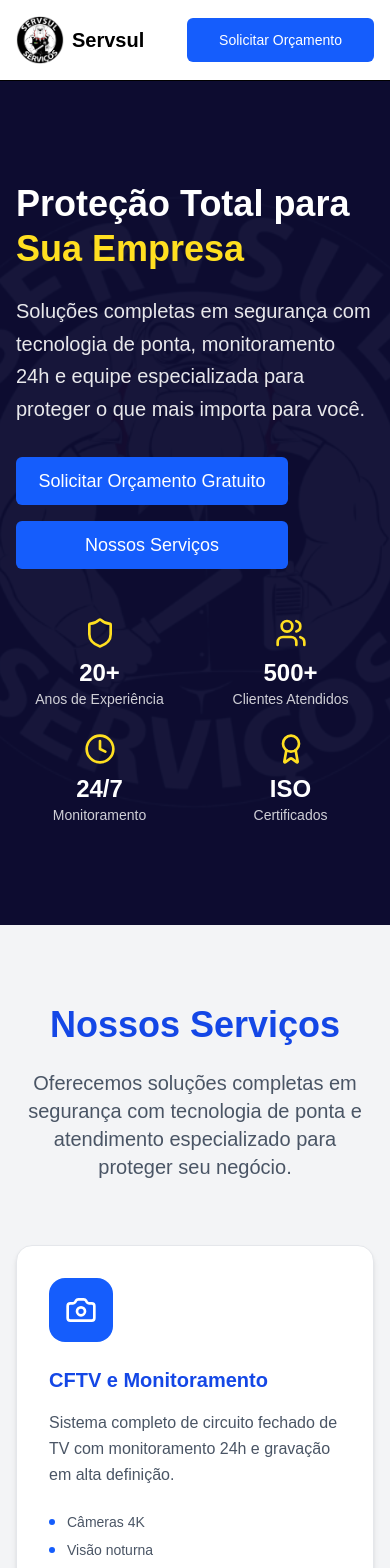
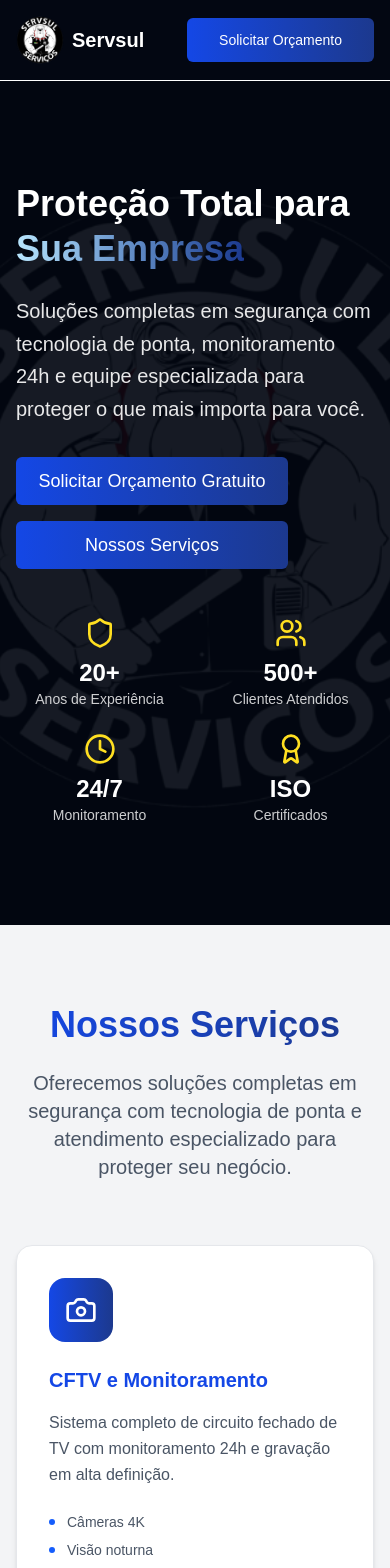
Before and after one commit to LeonardoDorneles/websiteServsul, a Next.js app: page / in a window 390 px wide. Shown: the top 1568 px of the page. Built offline with nearby package versions, Linux system fonts and the light colour scheme.

Commit message:
Projeto 90% finalizado, apenas restas alterações de texto e algumas cores.

```diff
--- a/src/app/layout.js
+++ b/src/app/layout.js
@@ -10,6 +10,7 @@ export default function RootLayout({ children }) {
   return (
     <html lang="en">
       <body>
+        {children}
         <Header />
         <Hero />
         <Services />
@@ -17,7 +18,7 @@ export default function RootLayout({ children }) {
         <Contacts />
 
 
-        {children}
+
       </body>
     </html>
   );
--- a/src/components/contacts.js
+++ b/src/components/contacts.js
@@ -5,7 +5,7 @@ const Contacts = () => {
     <section id="contato" className="py-20 bg-gray-100">
       <div className="container mx-auto px-4">
         <div className="text-center mb-8 animate-fade-in">
-          <h2 className="text-4xl md:text-5xl font-bold text-blue-700 mb-6">
+          <h2 className="text-4xl md:text-5xl font-bold bg-gradient-to-r from-blue-700 to-blue-900 bg-clip-text text-transparent mb-6">
             Entre em Contato
           </h2>
           <p className="text-xl text-gray-600 max-w-3xl mx-auto">
@@ -22,9 +22,9 @@ const Contacts = () => {
                 Informações de Contato
               </h3>
 
-              <div className="grid grid-cols-1 md:grid-cols-2 gap-x-72 gap-y-6"> {/* md:grid-cols-2 para duas colunas em telas médias+ */}
+              <div className="grid grid-cols-1 md:grid-cols-2 gap-x-60 gap-y-6"> {/* md:grid-cols-2 para duas colunas em telas médias+ */}
                 <div className="flex items-start space-x-4">
-                  <div className="flex items-center justify-center w-12 h-12 bg-blue-600 rounded-xl">
+                  <div className="flex items-center justify-center w-12 h-12 bg-gradient-to-r from-blue-700 to-blue-900 text-white  rounded-xl">
                     <Phone className="h-6 w-6 text-white" />
                   </div>
                   <div>
@@ -36,7 +36,7 @@ const Contacts = () => {
                 </div>
 
                 <div className="flex items-start space-x-4">
-                  <div className="flex items-center justify-center w-12 h-12 bg-blue-600 rounded-xl">
+                  <div className="flex items-center justify-center w-12 h-12 bg-gradient-to-r from-blue-700 to-blue-900 text-white  rounded-xl">
                     <Mail className="h-6 w-6 text-white" />
                   </div>
                   <div>
@@ -46,21 +46,21 @@ const Contacts = () => {
                 </div>
 
                 <div className="flex items-start space-x-4">
-                  <div className="flex items-center justify-center w-12 h-12 bg-blue-600 rounded-xl">
+                  <div className="flex items-center justify-center w-12 h-12 bg-gradient-to-r from-blue-700 to-blue-900 text-white  rounded-xl">
                     <MapPin className="h-6 w-6 text-white" />
                   </div>
                   <div>
                     <h4 className="font-semibold text-gray-900 mb-1">Endereço</h4>
                     <p className="text-gray-600">
-                      Rua da Segurança, 123<br />
-                      Centro - São Paulo, SP<br />
-                      CEP: 01000-000
+                      Rua Benjamin Constant, 1177<br />
+                      Santo Antônio - Uruguaiana, RS<br />
+                      CEP: 97502-126
                     </p>
                   </div>
                 </div>
 
                 <div className="flex items-start space-x-4">
-                  <div className="flex items-center justify-center w-12 h-12 bg-blue-600 rounded-xl">
+                  <div className="flex items-center justify-center w-12 h-12 bg-gradient-to-r from-blue-700 to-blue-900 text-white  rounded-xl">
                     <Clock className="h-6 w-6 text-white" />
                   </div>
                   <div>
--- a/src/components/header.js
+++ b/src/components/header.js
@@ -1,17 +1,16 @@
 import { Phone, Mail } from "lucide-react";
 import { Button } from "@/components/ui/button";
 import Image from "next/image";
-import Link from "next/link";
+import Link from "next/link"; // Já importado, ótimo!
 
 export function Header() {
   const whatsappNumber = "5555984144818";
-  const whatsappMessage = encodeURIComponent("Ola, gostaria de solicitar um orçamento para a minha empresa.");
+  const whatsappMessage = encodeURIComponent("Olá, gostaria de solicitar um orçamento para a minha empresa.");
 
   const whatsappLink = `https://wa.me/${whatsappNumber}?text=${whatsappMessage}`;
 
-
   return (
-    <header className="w-full bg-background border-b border-border shadow-card">
+    <header className="w-full bg-gray-950 text-white border-b border-border shadow-card">
       <div className="container mx-auto px-4">
         <div className="hidden md:flex items-center justify-between py-2 text-sm text-muted-foreground border-b border-border/50">
           <div className="flex items-center space-x-6">
@@ -24,20 +23,23 @@ export function Header() {
               <span>servsul.ps@gmail.com</span>
             </div>
           </div>
-          <div className="text-xs">
+          <div>
             Atendimento 24h • Monitoramento 24/7
           </div>
         </div>
 
         <nav className="flex items-center justify-between py-4">
           <div className="flex items-center space-x-2">
-            <Image
-              src="/img/logoPNG.png"
-              alt="Logo Servsul"
-              width={96}
-              height={96}
-              className="h-12 w-12 object-contain"
-            />
+            {/* <--- ALTERAÇÃO AQUI: Envolver a Image com Link */}
+            <Link href="#" passHref>
+              <Image
+                src="/img/logoPNG.png"
+                alt="Logo Servsul" // Melhorar o alt text para acessibilidade
+                width={96}
+                height={96}
+                className="h-12 w-12 object-contain cursor-pointer" // Adicionar cursor-pointer para indicar que é clicável
+              />
+            </Link>
             <span className="text-xl font-bold text-primary">Servsul</span>
           </div>
 
--- a/src/components/hero.js
+++ b/src/components/hero.js
@@ -11,7 +11,7 @@ export function Hero() {
 
 
   return (
-    <section id="sobrenos" className="relative min-h-screen flex items-center bg-indigo-700 overflow-hidden">
+    <section id="sobrenos" className="relative min-h-screen flex items-center bg-gray-950 overflow-hidden">
       {/* Background Image */}
       <div className="absolute inset-0 z-0">
         <Image
@@ -22,16 +22,16 @@ export function Hero() {
           className="w-full h-full object-cover opacity-20"
           sizes="(max-width: 768px) 100vw, (max-width: 1200px) 50vw, 33vw"
         />
-        <div className="absolute inset-0 bg-gray-950 opacity-80"></div>
+        <div className="absolute inset-0 bg-gray-950 opacity-60"></div>
       </div>
 
       <div className="container mx-auto px-4 relative z-10">
         <div className="grid lg:grid-cols-2 gap-12 items-center">
           <div className="text-white animate-fade-in">
             <h1 className="text-4xl md:text-6xl font-bold leading-tight mb-6">
-              Proteção Total para
-              <span className="text-yellow-300"> Sua Empresa</span>
-            </h1>
+            Proteção Total para
+            <span className="bg-gradient-to-r from-sky-200 to-blue-900 bg-clip-text text-transparent text-shadow-glow"> Sua Empresa</span>
+          </h1>
             <p className="text-xl text-white/90 mb-8 leading-relaxed">
               Soluções completas em segurança com tecnologia de ponta,
               monitoramento 24h e equipe especializada para proteger
--- a/src/components/location.js
+++ b/src/components/location.js
@@ -1,21 +1,24 @@
-
-
 export function Location(){
     return(
         <section id="localizacao" className="py-20 bg-gray-100">
-            <div className="container bg-white mx-auto px-4 rounded-4xl p-1 pl-24 pr-24">
-                <div className="text-center mb-16 animate-fade-in">
-                    <h2 className="text-4xl md:text-5xl font-bold text-blue-700 mb-6 pt-3">
-                    Localização
+            <div className="container mx-auto px-4">
+                <div className="text-center mb-12 animate-fade-in">
+                    <h2 className="text-4xl md:text-5xl font-bold bg-gradient-to-r from-blue-700 to-blue-900 bg-clip-text text-transparent mb-4">
+                        Localização
                     </h2>
-                    <p className="text-xl text-gray-600 max-w-4xl mx-auto pb-1">
-                    Nosso escritório está localizado na Rua Benjamin Constant, nº 1177, em Uruguaiana – RS.
+                    <p className="text-xl text-gray-600 max-w-4xl mx-auto">
+                        Nosso escritório está localizado na Rua Benjamin Constant, nº 1177, em Uruguaiana – RS.
                     </p>
-                    <div className="relative w-full overflow-hidden" style={{ paddingTop: '56.25%' }}>
+                </div>
+
+                {/* Contêiner para o mapa com bordas e sombra aprimoradas */}
+                <div className="relative w-full md:w-3/4 overflow-hidden rounded-2xl shadow-xl border border-gray-200 mx-auto">
+                    <div style={{ paddingTop: '56.25%' }}> {/* Proporção 16:9 */}
                         <iframe
                             src="https://www.google.com/maps/embed?pb=!1m14!1m8!1m3!1d1224.6912596601665!2d-57.076268239861044!3d-29.75016083318582!3m2!1i1024!2i768!4f13.1!3m3!1m2!1s0x94535b7c2020e551%3A0xe138f5e7f4bddf0c!2sServsul%20Servi%C3%A7os!5e0!3m2!1spt-PT!2sbr!4v1753196670868!5m2!1spt-PT!2sbr"
                             width="100%"
                             height="100%"
+                            style={{ border: 0 }}
                             allowFullScreen=""
                             loading="lazy"
                             referrerPolicy="no-referrer-when-downgrade"
--- a/src/components/services.js
+++ b/src/components/services.js
@@ -49,7 +49,7 @@ const Services = () => {
     <section id="servicos" className="py-20 bg-gray-100">
       <div className="container mx-auto px-4">
         <div className="text-center mb-16 animate-fade-in">
-          <h2 className="text-4xl md:text-5xl font-bold text-blue-700 mb-6">
+          <h2 className="text-4xl md:text-5xl font-bold bg-gradient-to-r from-blue-700 to-blue-900 bg-clip-text text-transparent mb-6">
             Nossos Serviços
           </h2>
           <p className="text-xl text-gray-600 max-w-3xl mx-auto">
@@ -70,7 +70,7 @@ const Services = () => {
                 className="group flex flex-col bg-white rounded-2xl p-8 shadow-md hover:shadow-lg transition-all duration-300 hover:-translate-y-2 animate-fade-in border border-gray-200"
                 style={{animationDelay: `${index * 0.1}s`}}
               >
-                <div className="flex items-center justify-center w-16 h-16 bg-blue-600 rounded-2xl mb-6 group-hover:shadow-xl transition-all duration-300">
+                <div className="flex items-center justify-center w-16 h-16 rounded-2xl bg-gradient-to-r from-blue-700 to-blue-900 text-white focus-visible:ring-blue-500 transition-all duration-300 mb-6">
                   <service.icon className="h-8 w-8 text-white" />
                 </div>
 
--- a/src/components/ui/button.js
+++ b/src/components/ui/button.js
@@ -9,9 +9,7 @@ const buttonVariants = cva(
   {
     variants: {
       variant: {
-        // Variantes e cores
-        default: "bg-blue-600 text-white hover:bg-blue-700 hover:shadow-lg hover:scale-105", // Exemplo: Azul vibrante
-
+        default: "bg-gradient-to-r from-blue-700 to-blue-900 text-white hover:bg-blue-800 hover:shadow-lg hover:scale-105 focus-visible:ring-blue-500",
       },
       size: {
         default: "h-10 px-4 py-2",
```
